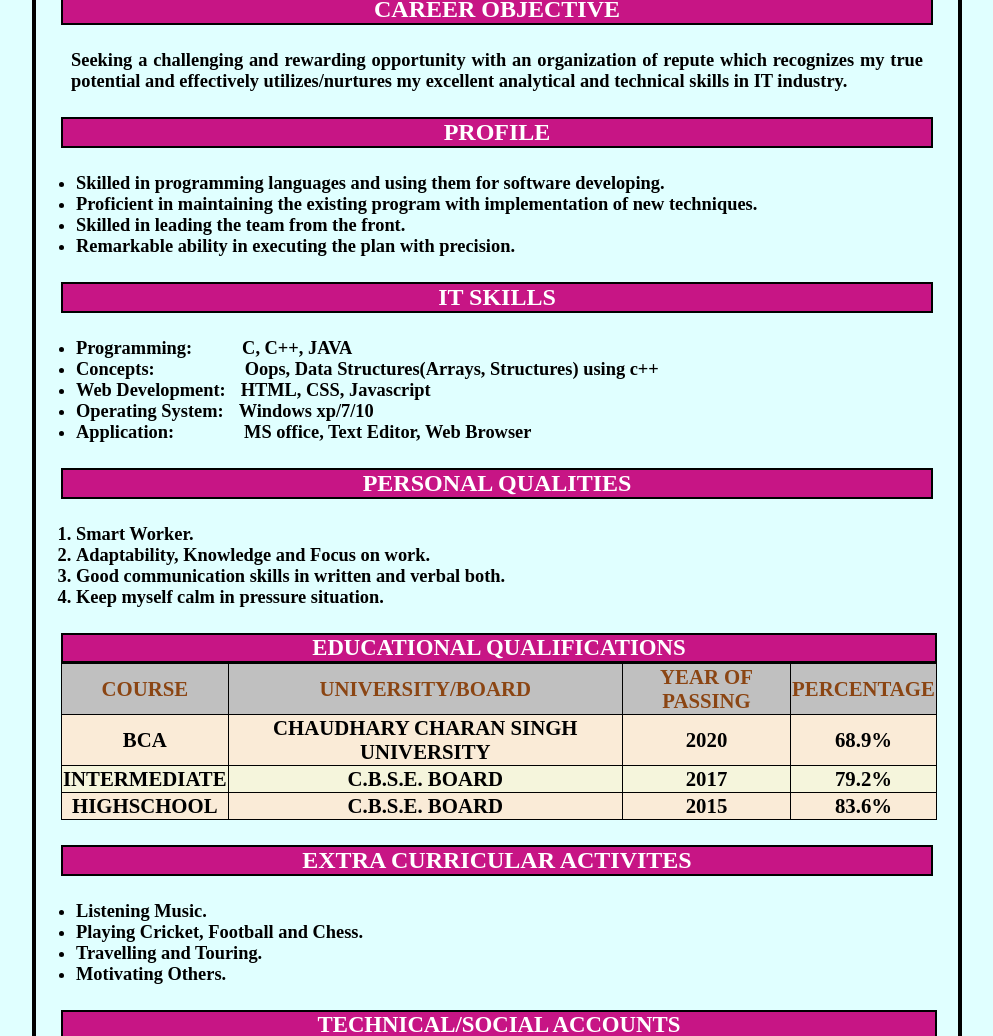
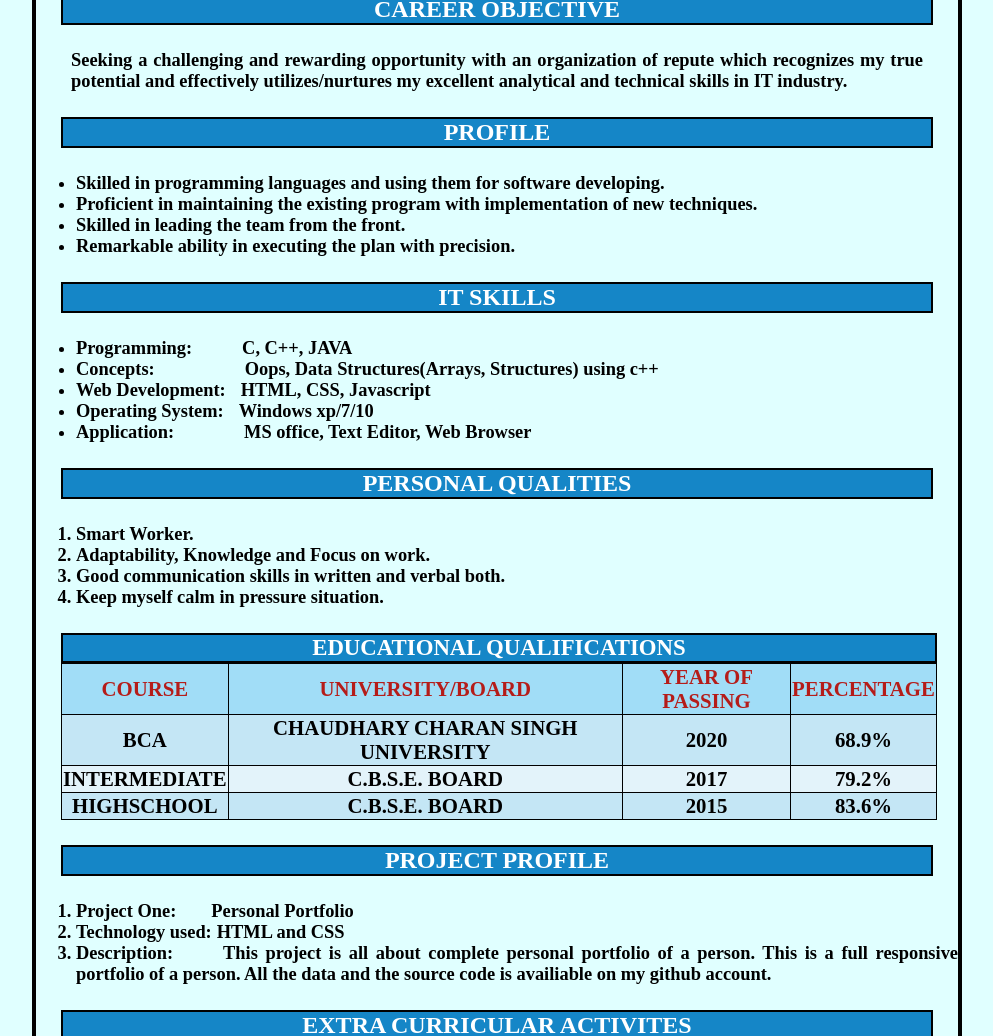
Before and after one commit to RudraGahlot/rudragahlot.github.io, a plain HTML site: page Resume/index.html in a window 1280 px wide. Shown: the part 270-1306 px from the top of the page, without its empty margins (143-1136 px from the left). Drawn offline with Linux system fonts and the light colour scheme.

Commit message:
Update index.html

```diff
--- a/Resume/index.html
+++ b/Resume/index.html
@@ -10,7 +10,7 @@ font-family:constantia;
 }
 h1
 {
-color:violet;
+color:blue;
 text-align:center;
 }
 table, th, td
@@ -21,16 +21,16 @@ font-size:114%;
 }
 #t01 tr:nth-child(even)
  {
-  background-color: #faebd7;
+  background-color: #c4e6f5;
  }
 #t01 tr:nth-child(odd)
 {
- background-color: #f5f5dc;
+ background-color: #e3f3fa;
 
 }
 #t01 th
 {
-  background-color:#c0c0c0;
+  background-color:#a1ddf7;
   color: white;
 }
 
@@ -50,16 +50,16 @@ color:brown;
 <br><b>PHONE NO: 8449422240</b><br><br>
 <b>LANGUAGES KNOWN: ENGLISH AND HINDI</B><BR><BR>
 <b>ADDRESS: 160/10 BHARAT ENCLAVE MAWANA, MEERUT, 250401, UTTAR PRADESH<b></p>
-<h2 style="border:2px solid black; margin:25px; text-align:center; background-color:#c71585; color:white">CAREER OBJECTIVE</H2>
+<h2 style="border:2px solid black; margin:25px; text-align:center; background-color:#1586c7; color:white">CAREER OBJECTIVE</H2>
 <p style="margin:0px 35px 0px 35px; font-size:115%;">Seeking a challenging and rewarding opportunity with an organization of repute which recognizes my true potential and effectively utilizes/nurtures my excellent analytical and technical skills in IT industry.</p>
-<h2 style="border:2px solid black; margin:25px; text-align:center; background-color:#c71585; color:white">PROFILE</h2>
+<h2 style="border:2px solid black; margin:25px; text-align:center; background-color:#1586c7; color:white">PROFILE</h2>
 <ul style="list-style-type:disc; font-size:115%;">
 <li>Skilled in programming languages and using them for software developing.</li>
 <li>Proficient in maintaining the existing program with implementation of new techniques.</li>
 <li>Skilled in leading the team from the front.</li>
 <li>Remarkable ability in executing the plan with precision.</li>
 </ul>
-<h2 style="border:2px solid black; margin:25px; text-align:center; background-color:#c71585; color:white">IT SKILLS</h2>
+<h2 style="border:2px solid black; margin:25px; text-align:center; background-color:#1586c7; color:white">IT SKILLS</h2>
 <ul style="font-size:115%;">
 <li> Programming:<span style="margin:0px 50px 0px 50px; color:black;">C, C++, JAVA</span></LI>
 <li>Concepts:<span style="margin:0px 90px 0px 90px; color:black;">Oops, Data Structures(Arrays, Structures) using c++</span></li>
@@ -67,7 +67,7 @@ color:brown;
 <li>Operating System:<span style="margin:0px 15px 0px 15px; color:black;">Windows xp/7/10</li>
 <li>Application:<span style="margin:0px 70px 0px 70px; color:black;">MS office, Text Editor, Web Browser</span></li>
 </ul>
-<h2 style="border:2px solid black; margin:25px; text-align:center; background-color:#c71585; color:white">PERSONAL QUALITIES</h2>
+<h2 style="border:2px solid black; margin:25px; text-align:center; background-color:#1586c7; color:white">PERSONAL QUALITIES</h2>
 <ul style="list-style-type:dsic; font-size:115%;">
 <li>Smart Worker.</li>
 <li>Adaptability, Knowledge and Focus on work.</li>
@@ -75,12 +75,12 @@ color:brown;
 <li>Keep myself calm in pressure situation.</li>
 </ul>
 <table id="t01"; style="width:95%; text-align:center; margin:25px">
-<caption style="border:2px solid black; font-size:125%; background-color:#c71585; color:white">EDUCATIONAL QUALIFICATIONS</CAPTION>
+<caption style="border:2px solid black; font-size:125%; background-color:#1586c7; color:white">EDUCATIONAL QUALIFICATIONS</CAPTION>
 <tr>
-<th style="color:#8b4513;">COURSE</th>
-<th style="color:#8b4513;">UNIVERSITY/BOARD</th>
-<th style="color:#8b4513;">YEAR OF PASSING</th>
-<th style="color:#8b4513;">PERCENTAGE</th>
+<th style="color:#b51c19;">COURSE</th>
+<th style="color:#b51c19;">UNIVERSITY/BOARD</th>
+<th style="color:#b51c19;">YEAR OF PASSING</th>
+<th style="color:#b51c19;">PERCENTAGE</th>
 </tr>
 <tr>
 <td>BCA</td>
@@ -101,18 +101,18 @@ color:brown;
 <td>83.6%</td>
 </tr>
 </table>
-<!---------
-<h2 style="border:2px solid black; margin:25px; text-align:center; background-color:#c71585; color:white">PROJECT PROFILE</h2>
+<!--------->
+<h2 style="border:2px solid black; margin:25px; text-align:center; background-color:#1586c7; color:white">PROJECT PROFILE</h2>
 <ul style="list-style-type:dsic; font-size:115%;">
-<li>Project Name:<span style="margin:0px 35px 0px 35px; color:black">WELCOME TO ALIGARH(Currently Working)</span></li>
+<li>Project One:<span style="margin:0px 35px 0px 35px; color:black">Personal Portfolio</span></li>
 <li>Technology used:<span style="margin:0px 5px 0px 5px; color:black">HTML and CSS</span></li>
-<li>Team Size:<span style="margin:0px 65px 0px 65px; color:black">4 Members</span></li>
-<li>Responsibility:<span style="margin:0px 25px 0px 25px; color:black">Designing and Analysis</span></li>
-<li>Description:<span style="margin:0px 50px 0px 50px; color:black">This project is all about Aligarh district. This website contains information about Aligarh's famous places, food, work, touring place etc.</span></li>
+<!---<li>Team Size:<span style="margin:0px 65px 0px 65px; color:black">4 Members</span></li>
+<li>Responsibility:<span style="margin:0px 25px 0px 25px; color:black">Designing and Analysis</span></li> --->
+<li>Description:<span style="margin:0px 50px 0px 50px; color:black">This project is all about complete personal portfolio of a person. This is a full responsive portfolio of a person. All the data and the source code is availiable on my github account.</span></li>
 </ul>
 
----------->
-<h2 style="border:2px solid black; margin:25px; text-align:center; background-color:#c71585; color:white">EXTRA CURRICULAR ACTIVITES</h2>
+<!---------->
+<h2 style="border:2px solid black; margin:25px; text-align:center; background-color:#1586c7; color:white">EXTRA CURRICULAR ACTIVITES</h2>
 <ul style="font-size:115%;">
 <li>Listening Music.</li>
 <li>Playing Cricket, Football and Chess.</li>
@@ -120,7 +120,7 @@ color:brown;
  <li>Motivating Others.</li>
 </ul>
 <table id="t01"; style="width:95%; text-align:center; margin:25px">
-<caption style="border:2px solid black; background-color:#c71585; font-size:125%; color:white">TECHNICAL/SOCIAL ACCOUNTS</CAPTION>
+<caption style="border:2px solid black; background-color:#1586c7; font-size:125%; color:white">TECHNICAL/SOCIAL ACCOUNTS</CAPTION>
 <tr>
 <th><img src="hackerrank.png" alt="Hackerrank Icon" width="50" height="50"></th>
 <th><img src="github_icon.png" alt="Github Icon" width="50" height="50"></th>
@@ -135,14 +135,14 @@ color:brown;
 </tr>
 </table>
 
-<h2 style="border:2px solid black; margin:25px; text-align:center; background-color:#c71585; color:white">PERSONAL PROFILE</h2>
+<h2 style="border:2px solid black; margin:25px; text-align:center; background-color:#1586c7; color:white">PERSONAL PROFILE</h2>
 <p style="margin:10px 25px 0px 25px; font-size:115%;"><b>Name:<span style="margin:0px 80px 0px 80px; color:black"> Rudra Gahlot</b><br>
 <b>Father's Name: <span style="margin:0px 10px 0px 10px; color:black">Manoj Kumar Gahlot<br>
 Mother's Name:<span style="margin:0px 5px 0px 5px; color:black"> Sapna Gahlot<br>
 Nationality:<span style="margin:0px 35px 0px 35px; color:black"> Indian<br>
 Date of Birth:<span style="margin:0px 20px 0px 20px; color:black"> 15<sup>th</sup> February 1999<br>
 Address:<span style="margin:0px 60px 0px 60px; color:black"> 160/10 BHARAT ENCLAVE MAWANA, MEERUT, 250401, UTTAR PRADESH </b></p>
-<h2 style="border:2px solid black; margin:25px; text-align:center; background-color:#c71585; color:white">DECLARATION</h2>
+<h2 style="border:2px solid black; margin:25px; text-align:center; background-color:#1586c7; color:white">DECLARATION</h2>
 <p style="margin:10px 25px 0px 25px; font-size:115%;"><b>I do hereby declare that above given information is true to the best of my knowledge and beleif.</b></p>
 </body>
 </html>
```
